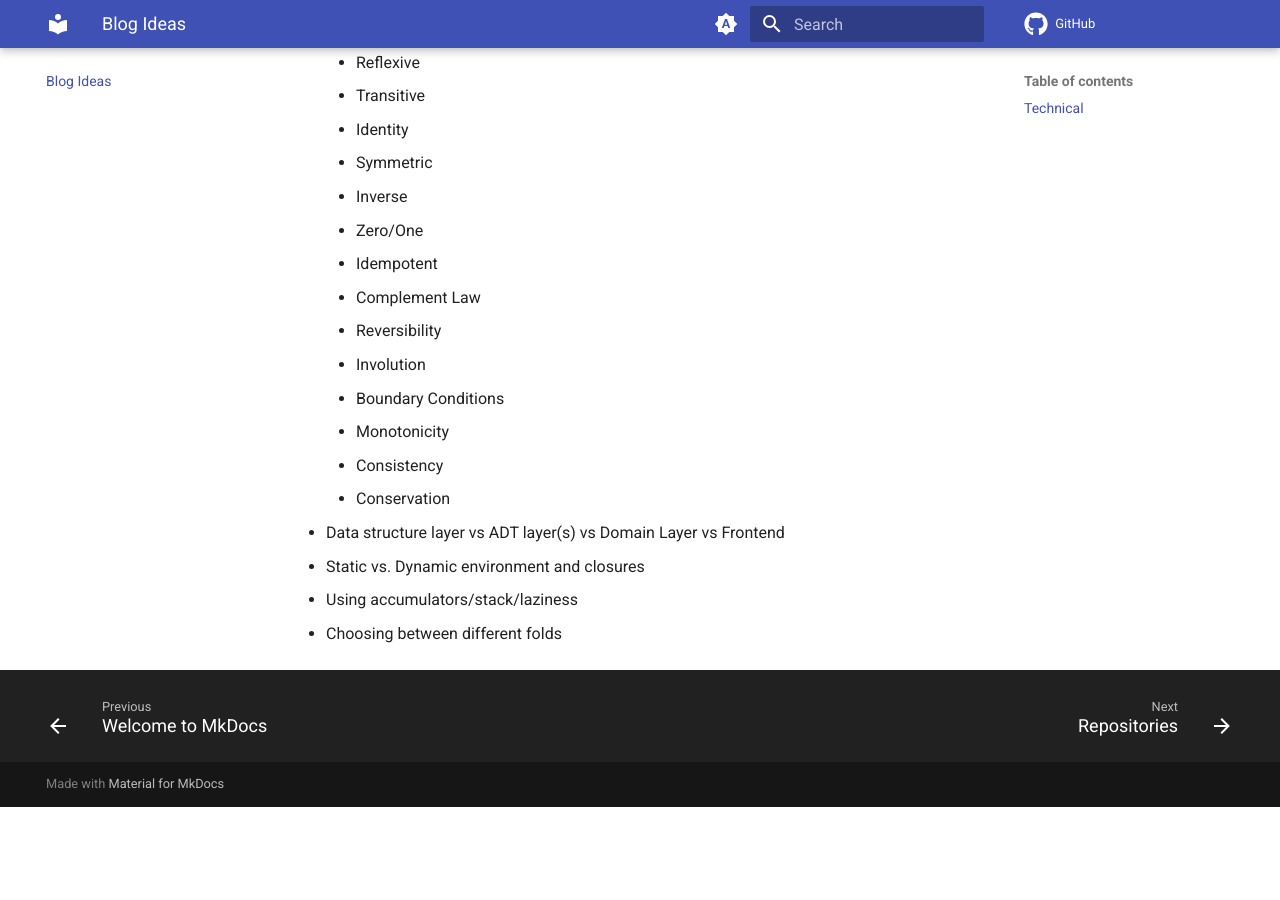
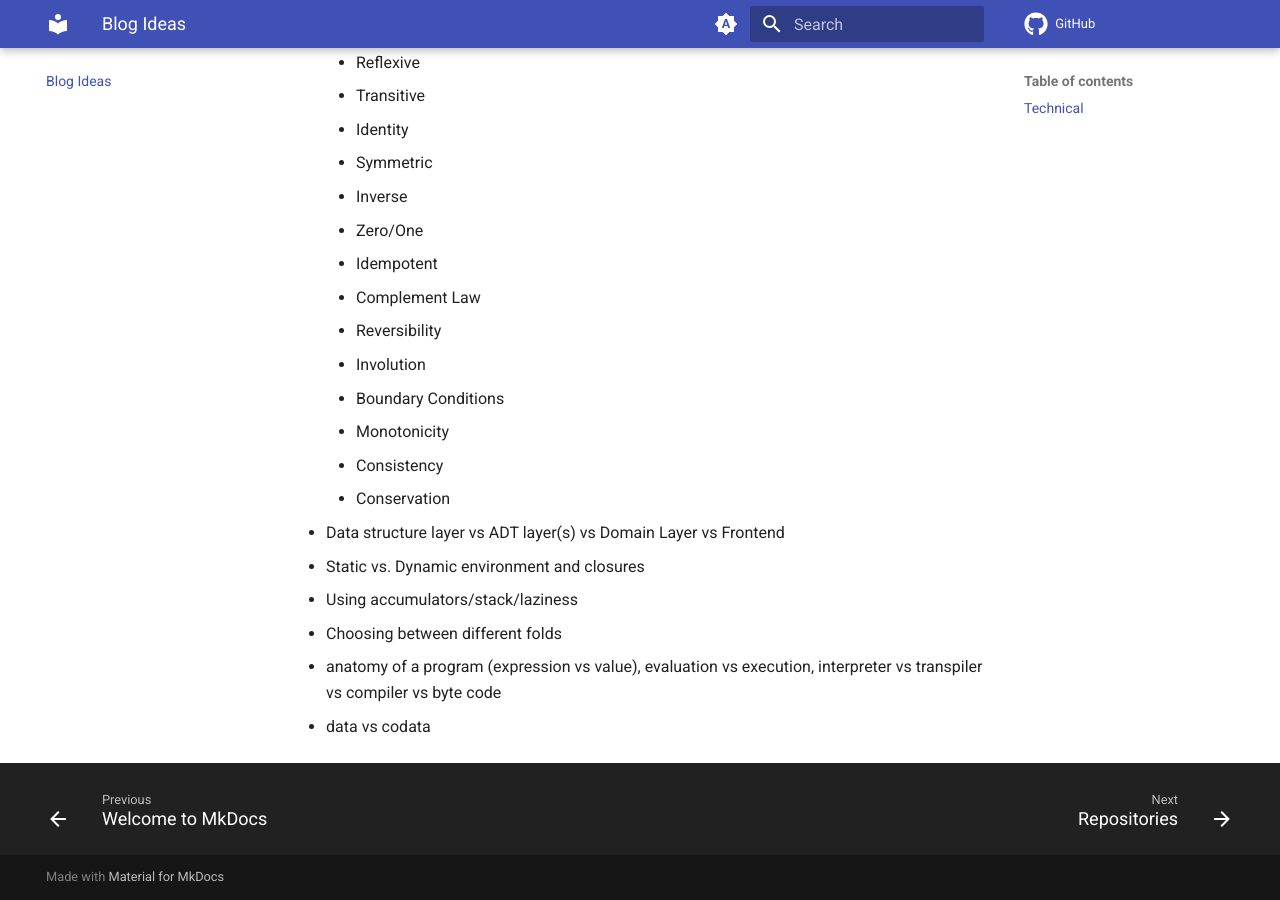
Before and after one commit to solvex-software/solvex-internal-documentation, an MkDocs documentation site: the page built from docs/blog-ideas.md, in a window 1280 px wide and 900 px high, scrolled down 1867 px. Built offline with MkDocs 1.6.1 and Material for MkDocs 9.7.7, drawn with Linux system fonts in a browser that asks for light colours; comment, search, counter and statistics services are not loaded; before the commit the page ends 2674 px from its top, so only the background shows below that.

Commit message:
Update blog-ideas.md

```diff
--- a/docs/blog-ideas.md
+++ b/docs/blog-ideas.md
@@ -67,3 +67,5 @@
 - Static vs. Dynamic environment and closures
 - Using accumulators/stack/laziness
 - Choosing between different folds
+- anatomy of a program (expression vs value), evaluation vs execution, interpreter vs transpiler vs compiler vs byte code
+- data vs codata
```
